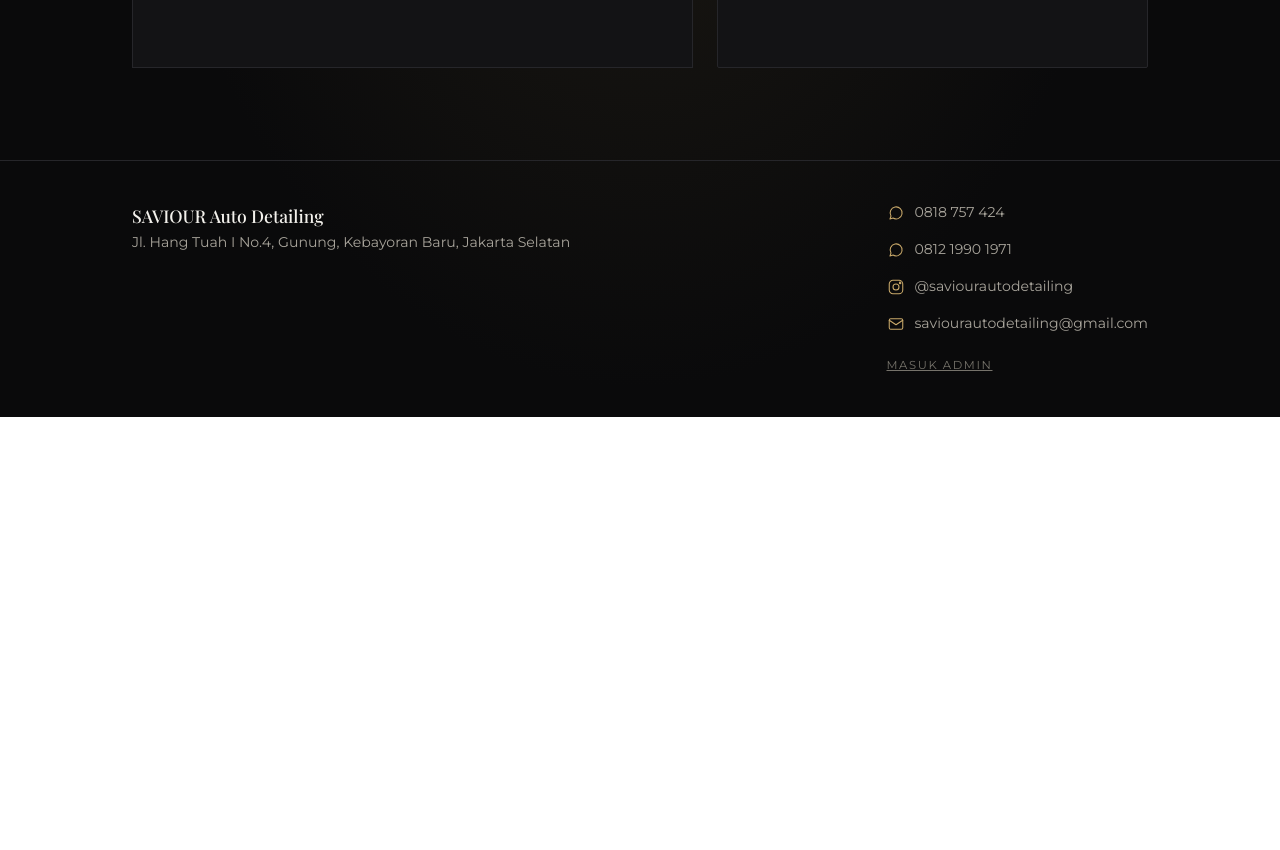
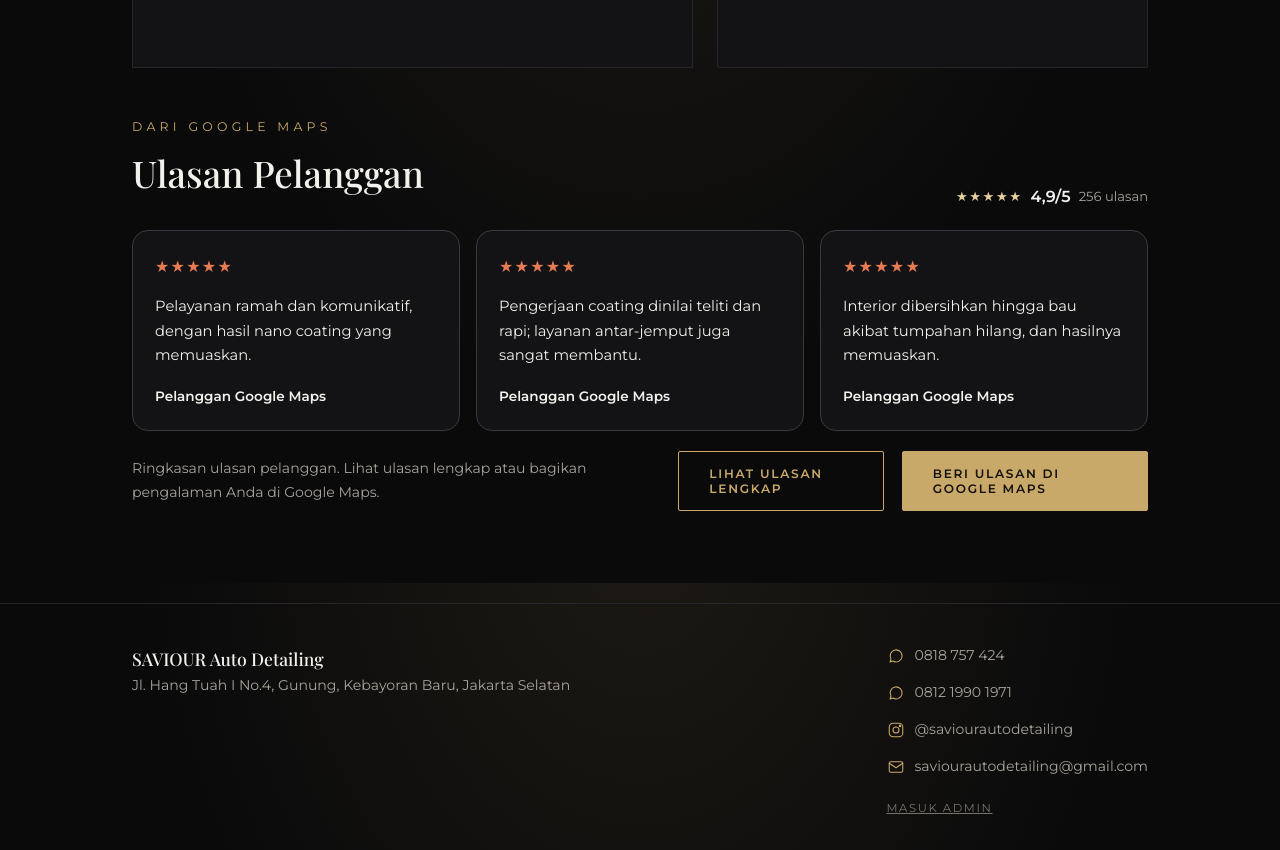
Before and after one commit to putratamanabiel/savior-auto-detailing, a website: page saviour-reservasi/public/index.html in a window 1280 px wide. Shown: the part 5817-6667 px from the top of the page. Before the commit the page ends 6234 px from the top, so only its background shows below. Drawn offline with nearby package versions, Linux system fonts and the light colour scheme; no server answers.

Commit message:
Add Google reviews and rating links
Co-authored-by: Copilot <223556219+Copilot@users.noreply.github.com>

```diff
--- a/saviour-reservasi/public/index.html
+++ b/saviour-reservasi/public/index.html
@@ -6,7 +6,7 @@
   <title>Reservasi Servis - Saviour Auto Detailing</title>
   <link rel="preconnect" href="https://fonts.googleapis.com">
   <link href="https://fonts.googleapis.com/css2?family=Montserrat:wght@400;500;600&family=Playfair+Display:wght@400;500;600&display=swap" rel="stylesheet">
-  <link rel="stylesheet" href="style.css?v=4">
+  <link rel="stylesheet" href="style.css?v=5">
   <link rel="icon" href="favicon.png" type="image/png">
   <meta name="description" content="Reservasi online Saviour Auto Detailing Jakarta: car wash, detailing, nano ceramic coating, dan PPF untuk mobil dan motor.">
   <meta name="theme-color" content="#0a0a0b">
@@ -165,6 +165,41 @@
       <a class="btn" id="btnPeta" target="_blank" rel="noopener">Buka di Google Maps</a>
     </div>
   </div>
+  <div class="ulasan-google" id="ulasan">
+    <div class="ulasan-header">
+      <div>
+        <p class="eyebrow">Dari Google Maps</p>
+        <h2>Ulasan Pelanggan</h2>
+      </div>
+      <div class="ulasan-rating" aria-label="Rating Google 4,9 dari 5 berdasarkan 256 ulasan">
+        <span class="rating-google-bintang" aria-hidden="true">★★★★★</span>
+        <strong>4,9/5</strong>
+        <span>256 ulasan</span>
+      </div>
+    </div>
+    <div class="ulasan-grid">
+      <article class="ulasan-card">
+        <div class="ulasan-bintang" role="img" aria-label="5 dari 5 bintang">★★★★★</div>
+        <p>Pelayanan ramah dan komunikatif, dengan hasil nano coating yang memuaskan.</p>
+        <strong>Pelanggan Google Maps</strong>
+      </article>
+      <article class="ulasan-card">
+        <div class="ulasan-bintang" role="img" aria-label="5 dari 5 bintang">★★★★★</div>
+        <p>Pengerjaan coating dinilai teliti dan rapi; layanan antar-jemput juga sangat membantu.</p>
+        <strong>Pelanggan Google Maps</strong>
+      </article>
+      <article class="ulasan-card">
+        <div class="ulasan-bintang" role="img" aria-label="5 dari 5 bintang">★★★★★</div>
+        <p>Interior dibersihkan hingga bau akibat tumpahan hilang, dan hasilnya memuaskan.</p>
+        <strong>Pelanggan Google Maps</strong>
+      </article>
+    </div>
+    <div class="ulasan-aksi">
+      <p class="catatan">Ringkasan ulasan pelanggan. Lihat ulasan lengkap atau bagikan pengalaman Anda di Google Maps.</p>
+      <a class="btn ghost" href="https://maps.app.goo.gl/GyxU2F6tTVNAoHm89" target="_blank" rel="noopener">Lihat ulasan lengkap</a>
+      <a class="btn" href="https://search.google.com/local/writereview?placeid=0x2e69f1378a9c874f:0x3ed10c20767400f7" target="_blank" rel="noopener">Beri ulasan di Google Maps</a>
+    </div>
+  </div>
 </div></section>
 </main>
 
--- a/saviour-reservasi/public/style.css
+++ b/saviour-reservasi/public/style.css
@@ -159,7 +159,7 @@ footer strong{font-family:var(--serif);font-weight:500;font-size:1.1rem;color:va
 .aksi-sel{display:flex;gap:6px;flex-wrap:wrap}
 .login{max-width:360px;margin:80px auto;padding:0 20px;display:block}
 .login>*{margin-bottom:14px}
-@media(max-width:860px){.layout{grid-template-columns:1fr}.sticky{position:static}.stat-grid{grid-template-columns:repeat(2,1fr)}.langkah{grid-template-columns:1fr}.kat-grid{grid-template-columns:1fr}.wa-float span{display:none}.nav nav{gap:14px;font-size:.62rem}.hero{padding:64px 0 56px}section{padding:64px 0}.pl .ukuran{font-size:1.05rem}}
+@media(max-width:860px){.layout{grid-template-columns:1fr}.sticky{position:static}.stat-grid{grid-template-columns:repeat(2,1fr)}.langkah{grid-template-columns:1fr}.kat-grid{grid-template-columns:1fr}.ulasan-grid{grid-template-columns:1fr}.ulasan-header,.ulasan-aksi{align-items:flex-start;flex-direction:column}.wa-float span{display:none}.nav nav{gap:14px;font-size:.62rem}.hero{padding:64px 0 56px}section{padding:64px 0}.pl .ukuran{font-size:1.05rem}}
 @media(prefers-reduced-motion:reduce){html{scroll-behavior:auto}}
 
 /* ===== v5: peta, estimasi, admin, dan kenyamanan HP/desktop ===== */
@@ -170,6 +170,18 @@ footer strong{font-family:var(--serif);font-weight:500;font-size:1.1rem;color:va
 .estimasi{list-style:none;margin:0 0 14px;padding:0}
 .estimasi li{display:flex;justify-content:space-between;gap:14px;padding:9px 0;border-bottom:1px solid var(--garis);font-size:.88rem}
 .estimasi b{font-weight:500;color:var(--emas2);text-align:right}
+.ulasan-google{margin-top:48px}
+.ulasan-header{display:flex;align-items:flex-end;justify-content:space-between;gap:20px;margin-bottom:20px}
+.ulasan-header .eyebrow{margin-bottom:4px}
+.ulasan-rating{display:flex;align-items:center;gap:8px;color:var(--redup);font-size:.82rem}
+.ulasan-rating strong{color:var(--teks);font-size:1rem}
+.ulasan-grid{display:grid;grid-template-columns:repeat(3,minmax(0,1fr));gap:16px}
+.ulasan-card{display:flex;flex-direction:column;min-height:180px;padding:22px;border:1px solid var(--garis2);border-radius:16px;background:var(--kartu)}
+.ulasan-bintang{color:#e77b52;letter-spacing:.08em}
+.ulasan-card p{flex:1;margin:14px 0 18px;font-size:.92rem;line-height:1.65}
+.ulasan-card strong{font-size:.85rem;font-weight:600}
+.ulasan-aksi{display:flex;align-items:center;justify-content:space-between;gap:18px;margin-top:20px}
+.ulasan-aksi .catatan{margin:0}
 .pl small.est{color:var(--emas)}
 .pl small.promo,.paket label em small.promo{color:var(--emas2);font-weight:500}
 .paket label em small{text-align:right}
```
